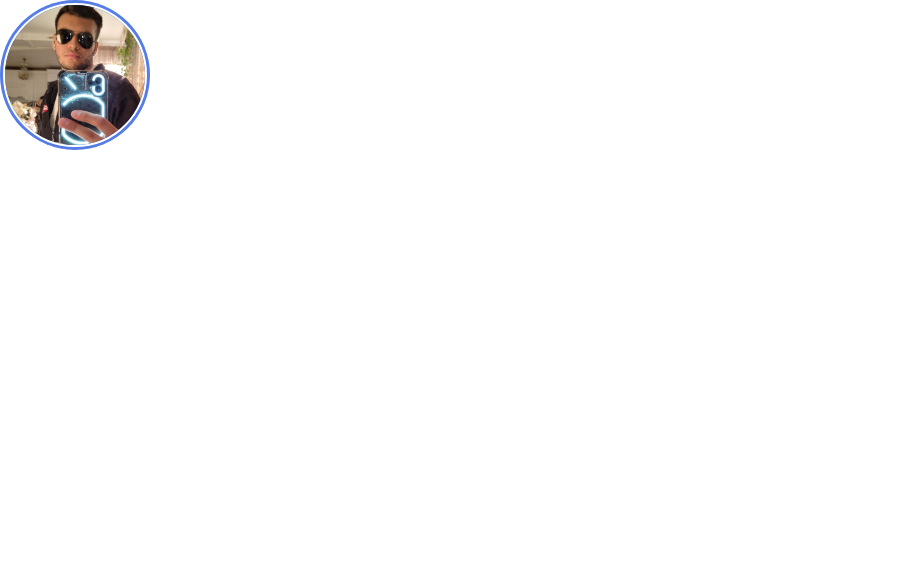
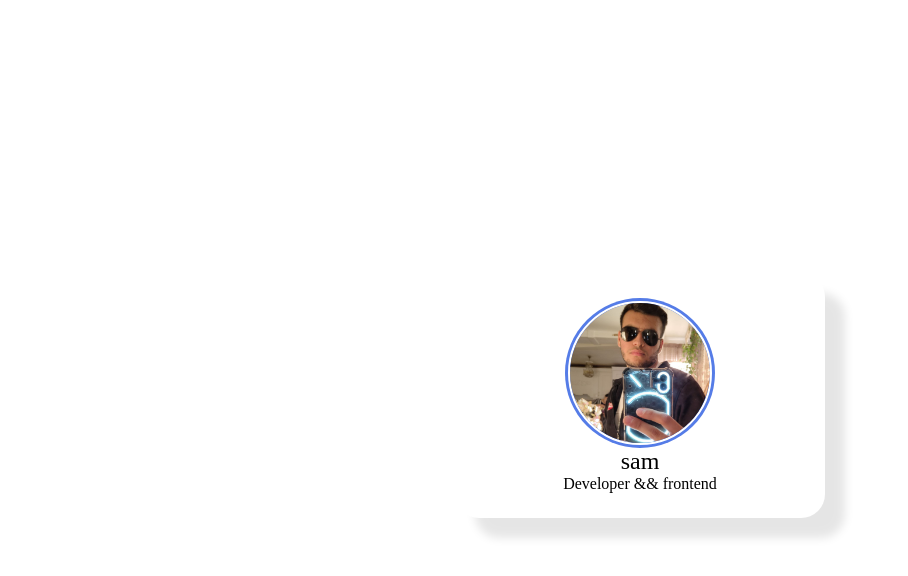
Before and after one commit to mohamadsam9667/parpakt.web, a plain HTML site: page index.html in a window 1280 px wide. Shown: the whole page, without its empty margins (0-908 px from the left). Drawn offline with nearby package versions, Linux system fonts and the light colour scheme.

Commit message:
every thing fix part clomn botton item fix

```diff
--- a/index.html
+++ b/index.html
@@ -10,10 +10,14 @@
 <body>
     <div class="form">
         <div class="profile-image">
-            <img src="./image/sam-self.jpg" alt="">
+            <img class="picture" src="./image/sam-self.jpg" alt="">
+        </div>
+
+        <div class="text-data">
+            <span class="name">sam</span>
+            <span class="job">Developer && frontend</span>
         </div>
     </div>
 
-
 </body>
 </html>
--- a/style.css
+++ b/style.css
@@ -7,6 +7,28 @@
    font-family: optional;
 }
 
+body{
+
+    height: 100vh;
+    display: flex;
+    justify-content: center;
+    align-items: center;
+    background: color #f4f4f4;;
+}
+
+
+.form{
+    display: flex;
+    flex-direction: column;
+    align-items: center;
+    max-width: 370px;
+    width: 100%;
+    background: #fff;
+    border-radius: 24px;
+    padding: 25px ;
+    box-shadow: 20px  20px 10px rgba(0, 0, 0, 0.1);
+    margin-bottom: 10px;
+}
 
 .form .profile-image{
     position: relative;
@@ -17,10 +39,22 @@
     padding: 3px;
 }
 
-.form .profile-image img{
+.form .profile-image .picture{
     width: 100%;
     height: 100%;
     object-fit:cover ;
     border-radius: 50%;
     border: 2px solid white;
 }
+
+
+
+.form .text-data{
+    display: flex;
+    flex-direction: column;
+    align-items: center;
+}
+
+.form .text-data .name{
+    font-size: 24px;
+}
```
